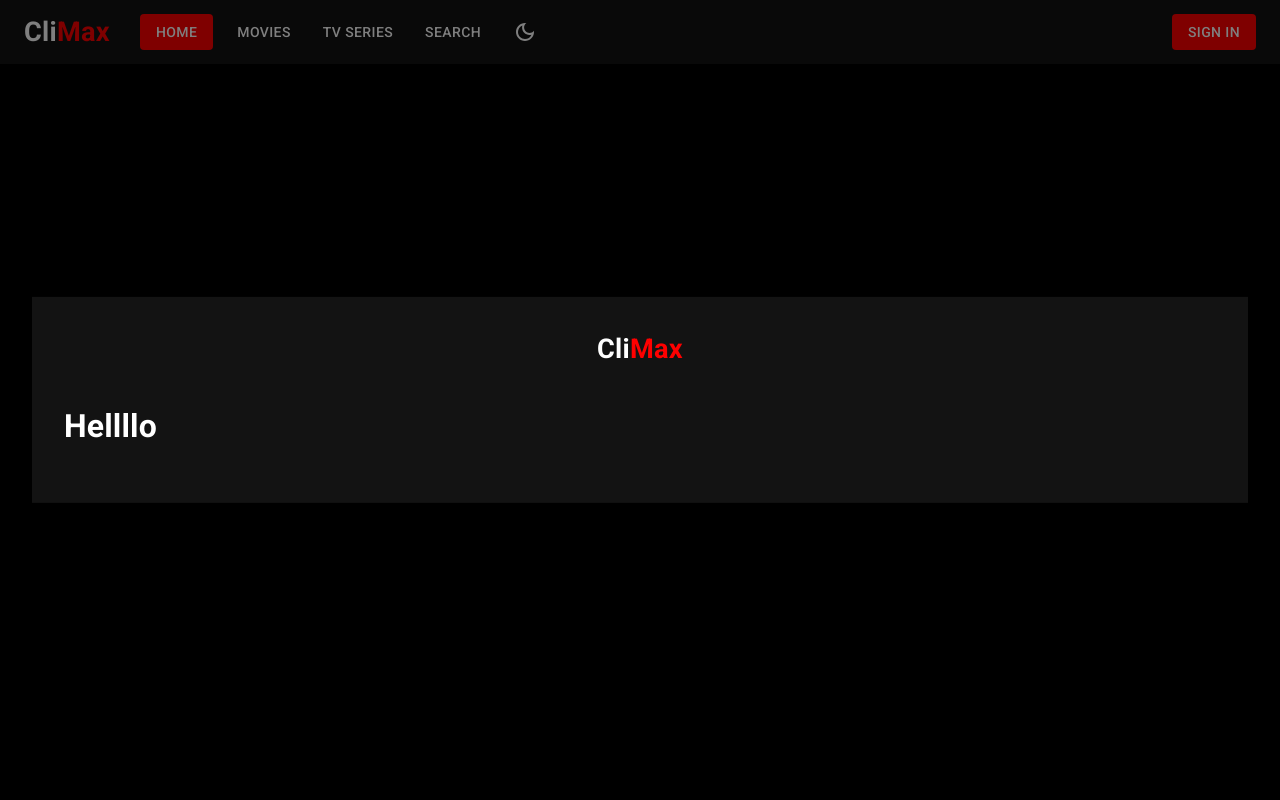
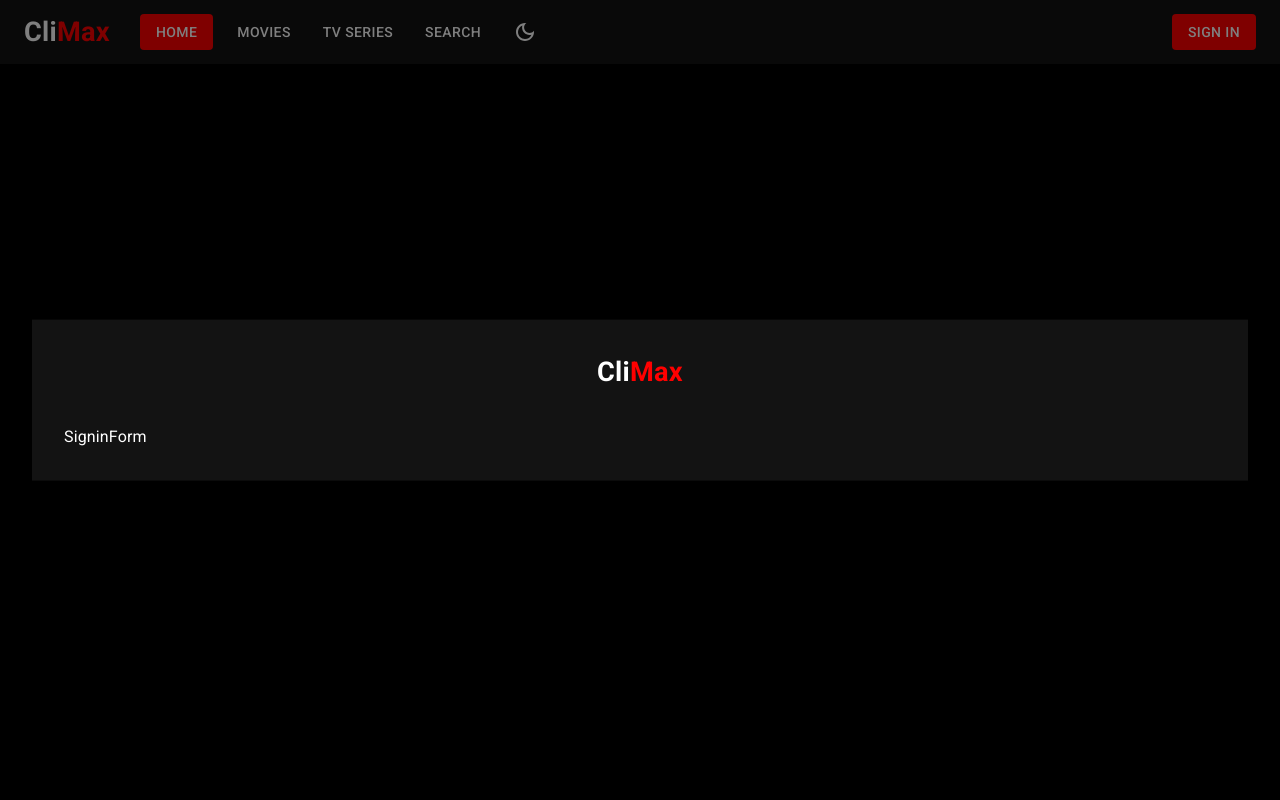
Before and after one commit to cjchika/movie_app, a React (Vite) app in the folder client/: page / in a window 1280 px wide. Both pictures are taken after a click on the button "SIGN IN". Shown: the top 800 px of the page. Built offline with nearby package versions, Linux system fonts and the light colour scheme.

Commit message:
Client Auth

```diff
--- a/client/src/components/common/AuthModal.jsx
+++ b/client/src/components/common/AuthModal.jsx
@@ -3,6 +3,8 @@ import { Box, Modal } from "@mui/material";
 import { useDispatch, useSelector } from "react-redux";
 import { setAuthModalOpen } from "../../redux/features/authModalSlice";
 import Logo from "./Logo";
+import SigninForm from "./SigninForm";
+import SignupForm from "./SignupForm";
 
 const actionState = {
   signin: "signin",
@@ -46,7 +48,18 @@ const AuthModal = () => {
           <Box sx={{ textAlign: "center", marginBottom: "2rem" }}>
             <Logo />
           </Box>
-          <h1>Hellllo</h1>
+
+          {action === actionState.signin && (
+            <SigninForm
+              switchAuthState={() => switchAuthState(actionState.signin)}
+            />
+          )}
+
+          {action === actionState.signup && (
+            <SignupForm
+              switchAuthState={() => switchAuthState(actionState.signup)}
+            />
+          )}
         </Box>
       </Box>
     </Modal>
--- a/client/src/components/common/SigninForm.jsx
+++ b/client/src/components/common/SigninForm.jsx
@@ -0,0 +1,18 @@
+import { LoadingButton } from "@mui/lab";
+import { Box, Alert, Button, Stack, TextField } from "@mui/material";
+import { useFormik } from "formik";
+import { useState } from "react";
+import { useDispatch } from "react-redux";
+import { toast } from "react-toastify";
+import * as Yup from "yup";
+import userApi from "../../api/modules/user.api";
+import { setAuthModalOpen } from "../../redux/features/authModalSlice";
+import { setUser } from "../../redux/features/userSlice";
+
+const SigninForm = ({ switchAuthState }) => {
+  const dispatch = useDispatch();
+
+  return <div>SigninForm</div>;
+};
+
+export default SigninForm;
--- /dev/null
+++ b/client/src/components/common/SignupForm.jsx
@@ -0,0 +1,7 @@
+import React from "react";
+
+const SignupForm = ({ switchAuthState }) => {
+  return <div>SignupForm</div>;
+};
+
+export default SignupForm;
```
